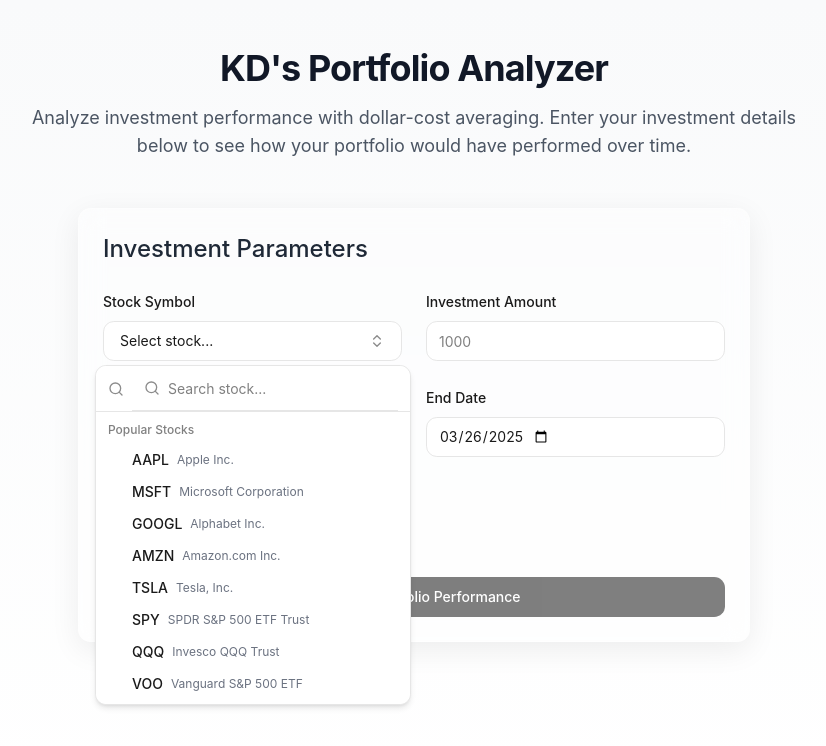
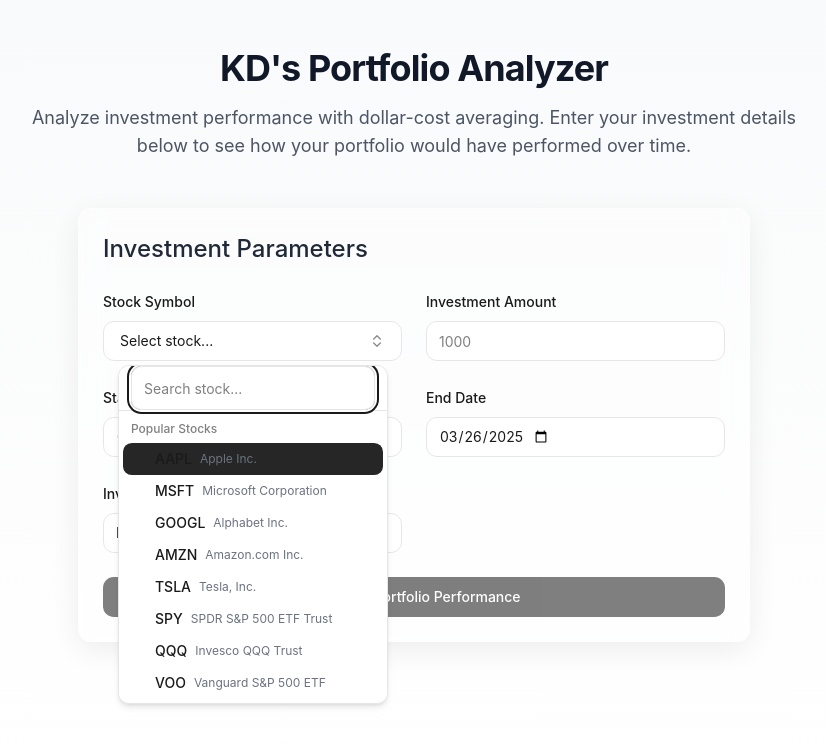
Before and after one commit to kdevda/kd-porfolio-analyzer, a React (Vite) app: page / in a window 1280 px wide. Both pictures are taken after a click on the button "Select stock...". Shown: the top 746 px of the page, without its empty margins (226-1052 px from the left). Built offline with nearby package versions, Linux system fonts and the light colour scheme.

Commit message:
Fix: Command component error
Fixes an error related to the Command component, likely due to an issue with the data being iterated over.

```diff
--- a/src/components/InvestmentForm.tsx
+++ b/src/components/InvestmentForm.tsx
@@ -6,9 +6,9 @@ import { Label } from "@/components/ui/label";
 import { Select, SelectContent, SelectItem, SelectTrigger, SelectValue } from "@/components/ui/select";
 import { InvestmentFormData, StockInfo } from "@/types";
 import BlurBackground from "./ui/BlurBackground";
-import { Command, CommandEmpty, CommandGroup, CommandInput, CommandItem } from "@/components/ui/command";
+import { Command, CommandEmpty, CommandGroup, CommandItem, CommandList } from "@/components/ui/command";
 import { Popover, PopoverContent, PopoverTrigger } from "@/components/ui/popover";
-import { Check, ChevronsUpDown, Search } from "lucide-react";
+import { Check, ChevronsUpDown } from "lucide-react";
 import { cn } from "@/lib/utils";
 import { searchStocks } from "@/lib/api";
 
@@ -137,14 +137,14 @@ const InvestmentForm = ({ onSubmit, isLoading, initialData }: InvestmentFormProp
                 <PopoverContent className="w-full p-0">
                   <Command>
                     <div className="flex items-center border-b px-3">
-                      <Search className="mr-2 h-4 w-4 shrink-0 opacity-50" />
-                      <CommandInput
+                      <Input
                         placeholder="Search stock..."
                         className="flex h-11 w-full rounded-md bg-transparent py-3 text-sm outline-none placeholder:text-muted-foreground disabled:cursor-not-allowed disabled:opacity-50"
                         value={stockSearchQuery}
-                        onValueChange={handleStockSearch}
+                        onChange={(e) => handleStockSearch(e.target.value)}
                       />
                     </div>
+                    <CommandList>
                       <CommandEmpty>
                         {isSearching ? "Searching..." : "No stocks found."}
                       </CommandEmpty>
@@ -190,6 +190,7 @@ const InvestmentForm = ({ onSubmit, isLoading, initialData }: InvestmentFormProp
                           ))}
                         </CommandGroup>
                       )}
+                    </CommandList>
                   </Command>
                 </PopoverContent>
               </Popover>
--- a/src/components/ui/command.tsx
+++ b/src/components/ui/command.tsx
@@ -116,7 +116,7 @@ const CommandItem = React.forwardRef<
   <CommandPrimitive.Item
     ref={ref}
     className={cn(
-      "relative flex cursor-default select-none items-center rounded-sm px-2 py-1.5 text-sm outline-none data-[disabled=true]:pointer-events-none data-[selected='true']:bg-accent data-[selected=true]:text-accent-foreground data-[disabled=true]:opacity-50",
+      "relative flex cursor-default select-none items-center rounded-sm px-2 py-1.5 text-sm outline-none aria-selected:bg-accent aria-selected:text-accent-foreground data-[disabled=true]:pointer-events-none data-[disabled=true]:opacity-50",
       className
     )}
     {...props}
```
Lines whose indentation alone changed are shown as unchanged.
